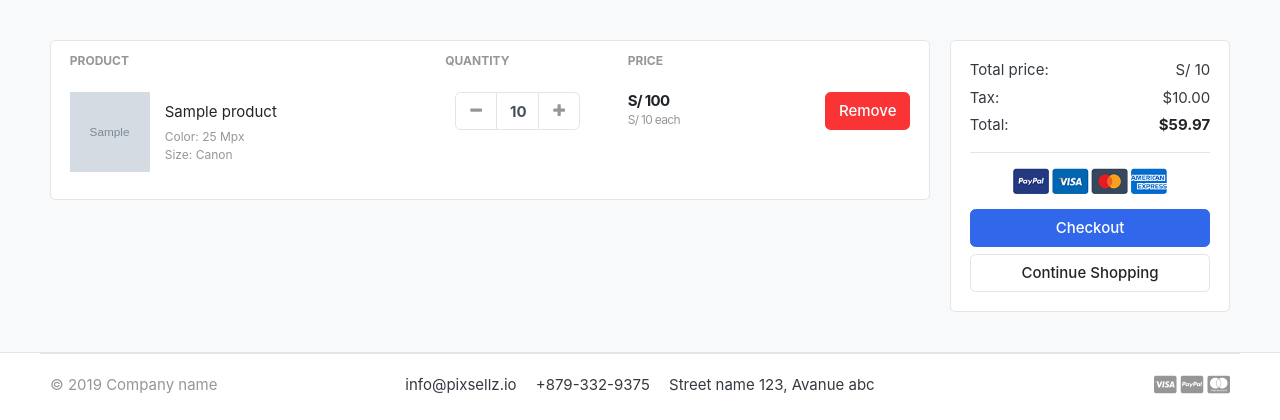
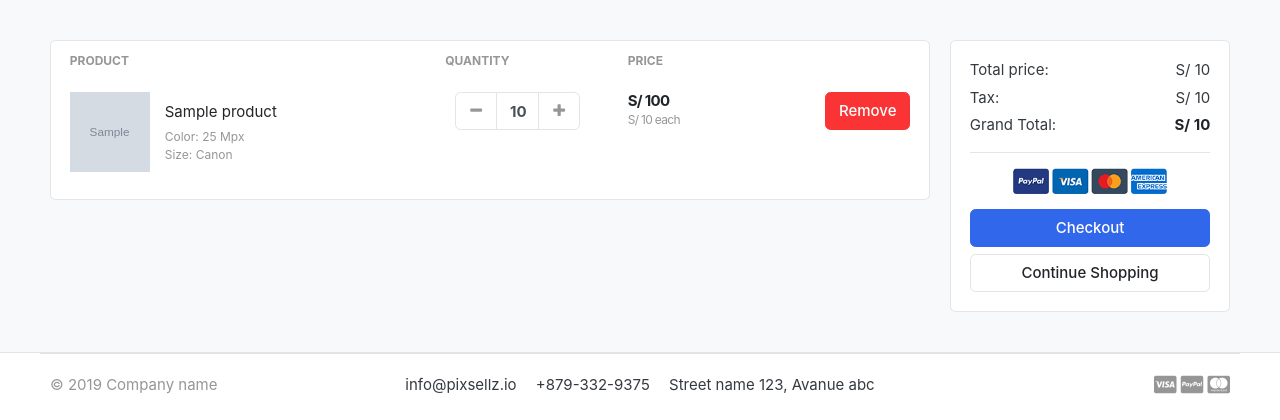
Before and after one commit to kaisherdev/django-ecommerce, a Django app: template templates/store/cart.html in a window 1280 px wide. Shown: the part 118-538 px from the top of the page. Run offline with Django 5.2, Linux system fonts and the light colour scheme; tables that the repository leaves empty hold one stand-in row (values such as "Sample post"); the template is opened without the code that fills it: values that come from a table or form of the project are taken from there, most other values are stand-ins (such as "Sample title", 1, 10 or a date in 2020); grey boxes marked "Sample" are stand-in pictures; some libraries are stand-ins or nearby versions; some web fonts are replaced.

Commit message:
✨ feat(carts): tax calculation nad grant total

```diff
--- a/carts/views.py
+++ b/carts/views.py
@@ -46,11 +46,15 @@ def cart(request,total=0,quantity=0,cart_items=None):
         for cart_item in cart_items:
             total += (cart_item.product.price * cart_item.quantity)
             quantity += cart_item.quantity
+        tax = (18*total)/100
+        grand_total = total + tax
     except ObjectDoesNotExist:
         pass
     contex = {
         'total':total,
         'quantity':quantity,
-        'cart_items':cart_items
+        'cart_items':cart_items,
+        'grand_total': grand_total,
+        'tax':tax,
     }
     return render(request,'store/cart.html',contex)
--- a/templates/store/cart.html
+++ b/templates/store/cart.html
@@ -71,11 +71,11 @@
               </dl>
               <dl class="dlist-align">
                 <dt>Tax:</dt>
-                <dd class="text-right">$10.00</dd>
+                <dd class="text-right">S/ {{ tax }}</dd>
               </dl>
               <dl class="dlist-align">
-                <dt>Total:</dt>
-                <dd class="text-right text-dark b"><strong>$59.97</strong></dd>
+                <dt>Grand Total:</dt>
+                <dd class="text-right text-dark b"><strong>S/ {{ grand_total }}</strong></dd>
               </dl>
               <hr />
               <p class="text-center mb-3">
```
